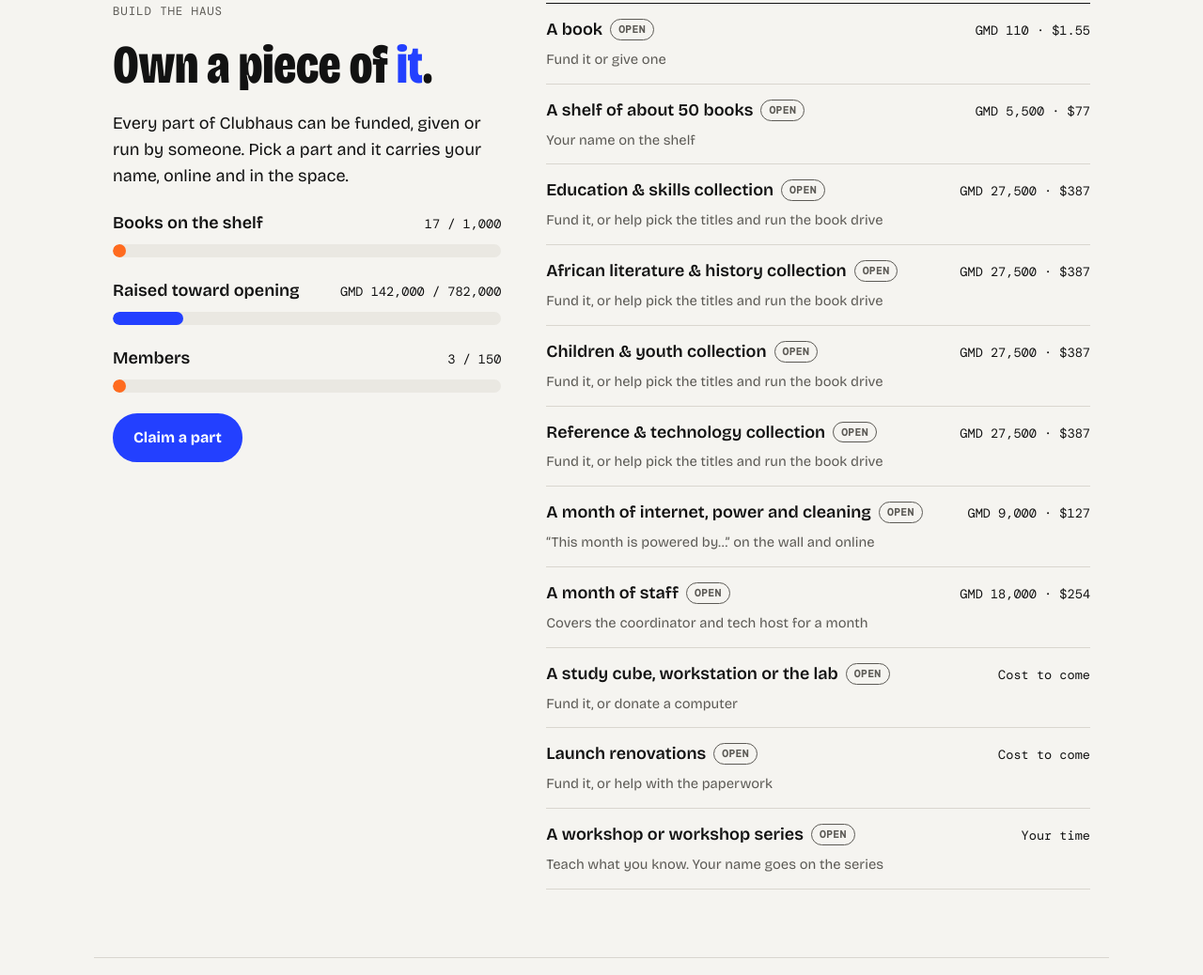
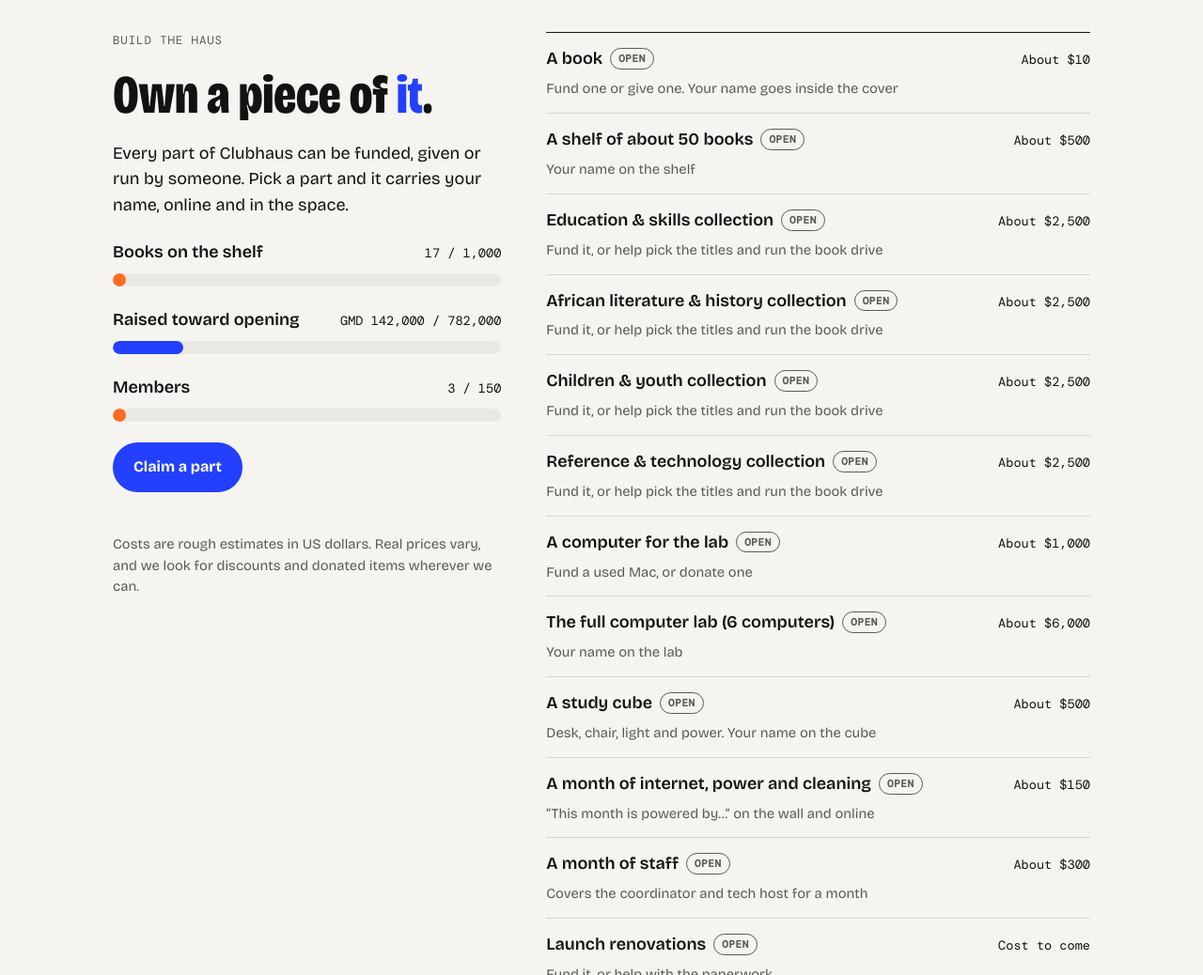
Before and after one commit to pure-matter/clubhaus, a plain HTML site: page index.html in a window 1280 px wide. Shown: the part 1762-2800 px from the top of the page at 94% size. Drawn offline with nearby package versions, Linux system fonts and the light colour scheme.

Commit message:
Use USD estimates for parts, drop nonprofit wording, expand Tally guide
- Parts priced as rough USD estimates, with a computer lab (6 used Macs)
- Remove 'nonprofit' from the site and README
- Membership agreement matches the new pricing
- Contributors are told we'll contact them, since payments aren't set up
- Tally guide: member interests (books, workshops, times) and contact
  preferences for contributors

Co-Authored-By: Claude Opus 5.5 <noreply@anthropic.com>
Claude-Session: https://claude.ai/code/session_01LJ9AVnsHmw2eL8ophtYFKk

```diff
--- a/data.json
+++ b/data.json
@@ -4,24 +4,117 @@
     "whatsappUrl": "",
     "email": ""
   },
-
   "progress": [
-    { "label": "Books on the shelf", "current": 17, "goal": 1000, "unit": "" },
-    { "label": "Raised toward opening", "current": 142000, "goal": 782000, "unit": "GMD" },
-    { "label": "Members", "current": 3, "goal": 150, "unit": "" }
+    {
+      "label": "Books on the shelf",
+      "current": 17,
+      "goal": 1000,
+      "unit": ""
+    },
+    {
+      "label": "Raised toward opening",
+      "current": 142000,
+      "goal": 782000,
+      "unit": "GMD"
+    },
+    {
+      "label": "Members",
+      "current": 3,
+      "goal": 150,
+      "unit": ""
+    }
   ],
-
   "parts": [
-    { "name": "A book", "cost": "GMD 110 · $1.55", "how": "Fund it or give one", "status": "open", "by": "" },
-    { "name": "A shelf of about 50 books", "cost": "GMD 5,500 · $77", "how": "Your name on the shelf", "status": "open", "by": "" },
-    { "name": "Education & skills collection", "cost": "GMD 27,500 · $387", "how": "Fund it, or help pick the titles and run the book drive", "status": "open", "by": "" },
-    { "name": "African literature & history collection", "cost": "GMD 27,500 · $387", "how": "Fund it, or help pick the titles and run the book drive", "status": "open", "by": "" },
-    { "name": "Children & youth collection", "cost": "GMD 27,500 · $387", "how": "Fund it, or help pick the titles and run the book drive", "status": "open", "by": "" },
-    { "name": "Reference & technology collection", "cost": "GMD 27,500 · $387", "how": "Fund it, or help pick the titles and run the book drive", "status": "open", "by": "" },
-    { "name": "A month of internet, power and cleaning", "cost": "GMD 9,000 · $127", "how": "“This month is powered by…” on the wall and online", "status": "open", "by": "" },
-    { "name": "A month of staff", "cost": "GMD 18,000 · $254", "how": "Covers the coordinator and tech host for a month", "status": "open", "by": "" },
-    { "name": "A study cube, workstation or the lab", "cost": "Cost to come", "how": "Fund it, or donate a computer", "status": "open", "by": "" },
-    { "name": "Launch renovations", "cost": "Cost to come", "how": "Fund it, or help with the paperwork", "status": "open", "by": "" },
-    { "name": "A workshop or workshop series", "cost": "Your time", "how": "Teach what you know. Your name goes on the series", "status": "open", "by": "" }
+    {
+      "name": "A book",
+      "cost": "About $10",
+      "how": "Fund one or give one. Your name goes inside the cover",
+      "status": "open",
+      "by": ""
+    },
+    {
+      "name": "A shelf of about 50 books",
+      "cost": "About $500",
+      "how": "Your name on the shelf",
+      "status": "open",
+      "by": ""
+    },
+    {
+      "name": "Education & skills collection",
+      "cost": "About $2,500",
+      "how": "Fund it, or help pick the titles and run the book drive",
+      "status": "open",
+      "by": ""
+    },
+    {
+      "name": "African literature & history collection",
+      "cost": "About $2,500",
+      "how": "Fund it, or help pick the titles and run the book drive",
+      "status": "open",
+      "by": ""
+    },
+    {
+      "name": "Children & youth collection",
+      "cost": "About $2,500",
+      "how": "Fund it, or help pick the titles and run the book drive",
+      "status": "open",
+      "by": ""
+    },
+    {
+      "name": "Reference & technology collection",
+      "cost": "About $2,500",
+      "how": "Fund it, or help pick the titles and run the book drive",
+      "status": "open",
+      "by": ""
+    },
+    {
+      "name": "A computer for the lab",
+      "cost": "About $1,000",
+      "how": "Fund a used Mac, or donate one",
+      "status": "open",
+      "by": ""
+    },
+    {
+      "name": "The full computer lab (6 computers)",
+      "cost": "About $6,000",
+      "how": "Your name on the lab",
+      "status": "open",
+      "by": ""
+    },
+    {
+      "name": "A study cube",
+      "cost": "About $500",
+      "how": "Desk, chair, light and power. Your name on the cube",
+      "status": "open",
+      "by": ""
+    },
+    {
+      "name": "A month of internet, power and cleaning",
+      "cost": "About $150",
+      "how": "“This month is powered by…” on the wall and online",
+      "status": "open",
+      "by": ""
+    },
+    {
+      "name": "A month of staff",
+      "cost": "About $300",
+      "how": "Covers the coordinator and tech host for a month",
+      "status": "open",
+      "by": ""
+    },
+    {
+      "name": "Launch renovations",
+      "cost": "Cost to come",
+      "how": "Fund it, or help with the paperwork",
+      "status": "open",
+      "by": ""
+    },
+    {
+      "name": "A workshop or workshop series",
+      "cost": "Your time",
+      "how": "Teach what you know. Your name goes on the series",
+      "status": "open",
+      "by": ""
+    }
   ]
 }
--- a/index.html
+++ b/index.html
@@ -4,9 +4,9 @@
 <meta charset="utf-8">
 <meta name="viewport" content="width=device-width, initial-scale=1, viewport-fit=cover">
 <title>Clubhaus · library and learning hub in The Gambia</title>
-<meta name="description" content="Clubhaus is a nonprofit community library and learning hub in The Gambia. Books, workshops and a place to focus, free for students 25 and under.">
+<meta name="description" content="Clubhaus is a community library and learning hub in The Gambia. Books, workshops and a place to focus.">
 <meta property="og:title" content="Clubhaus">
-<meta property="og:description" content="A free library and learning hub in The Gambia. Books, workshops and a place to focus.">
+<meta property="og:description" content="A library and learning hub in The Gambia. Books, workshops and a place to focus.">
 <meta property="og:type" content="website">
 <meta name="theme-color" content="#F5F4F0">
 <link rel="icon" href="favicon.svg" type="image/svg+xml">
@@ -32,7 +32,7 @@
   <section class="wrap hero">
     <h1 class="ov" aria-label="Clubhaus"><span class="o1">Club<br>haus</span><span class="o2" aria-hidden="true">Club<br>haus</span></h1>
     <div class="sticker">Opening<br>soon</div>
-    <p class="lede">A free library and learning hub in The Gambia. Books, workshops and a place to focus.</p>
+    <p class="lede">A community library and learning hub in The Gambia. Books, workshops and a place to focus.</p>
     <div class="btns">
       <a class="btn orange" href="join.html">Become a member</a>
       <a class="btn" href="join.html#contribute">Contribute</a>
@@ -73,6 +73,7 @@
         <p class="body">Every part of Clubhaus can be funded, given or run by someone. Pick a part and it carries your name, online and in the space.</p>
         <div class="bars" id="progress" aria-live="polite"></div>
         <div class="btns"><a class="btn blue" href="join.html#contribute">Claim a part</a></div>
+        <p class="note">Costs are rough estimates in US dollars. Real prices vary, and we look for discounts and donated items wherever we can.</p>
       </div>
       <ul class="parts" id="parts">
         <li><span class="name">Loading parts…</span></li>
```
Also changed, not shown: join.html (+3 -2 lines), 2 other files.
